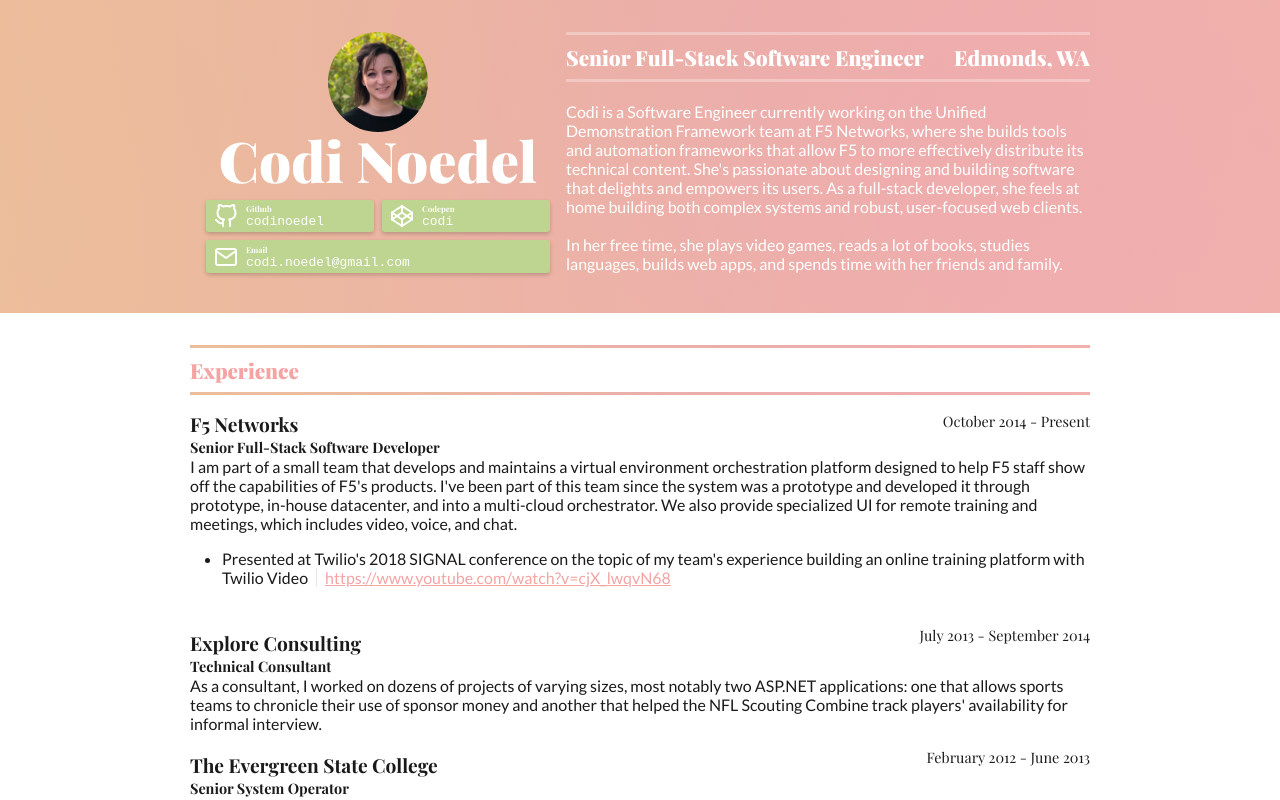
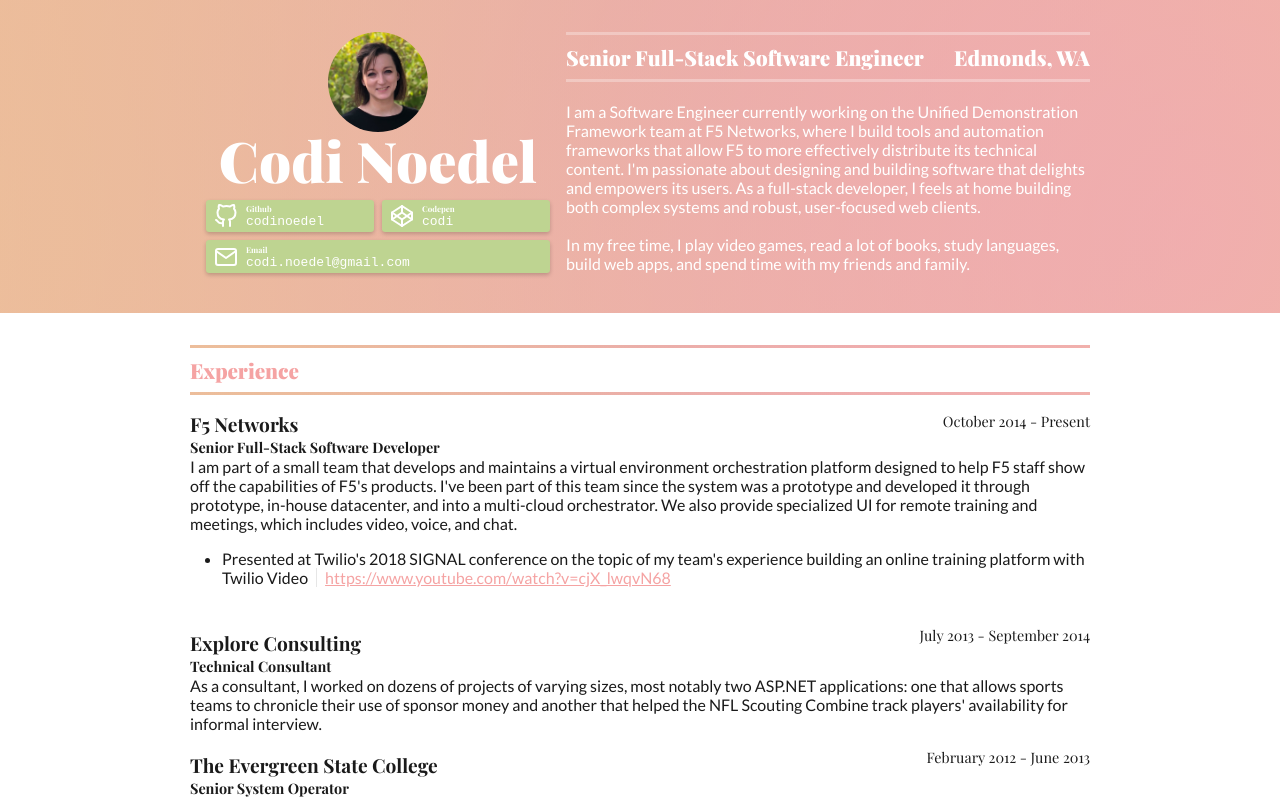
Before and after one commit to codinoedel/codinoedel.github.io, a React (Create React App) app: page / in a window 1280 px wide. Shown: the top 800 px of the page. Built offline with nearby package versions, Linux system fonts and the light colour scheme; the HTML template or start-up script is replaced by a standard one.

Commit message:
1st person to 3rd person

```diff
--- a/src/data/basicinfo.js
+++ b/src/data/basicinfo.js
@@ -5,7 +5,7 @@ export const basicinfo = {
   location: 'Edmonds, WA',
   name:     'Codi Noedel',
   title:    'Senior Full-Stack Software Engineer',
-  bio:  "Codi is a Software Engineer currently working on the Unified Demonstration Framework team at F5 Networks, where she builds tools and automation frameworks that allow F5 to more effectively distribute its technical content. She's passionate about designing and building software that delights and empowers its users. As a full-stack developer, she feels at home building both complex systems and robust, user-focused web clients.\n\nIn her free time, she plays video games, reads a lot of books, studies languages, builds web apps, and spends time with her friends and family. ",
+  bio:  "I am a Software Engineer currently working on the Unified Demonstration Framework team at F5 Networks, where I build tools and automation frameworks that allow F5 to more effectively distribute its technical content. I'm passionate about designing and building software that delights and empowers its users. As a full-stack developer, I feels at home building both complex systems and robust, user-focused web clients.\n\nIn my free time, I play video games, read a lot of books, study languages, build web apps, and spend time with my friends and family. ",
 };
 
 export default basicinfo;
```
